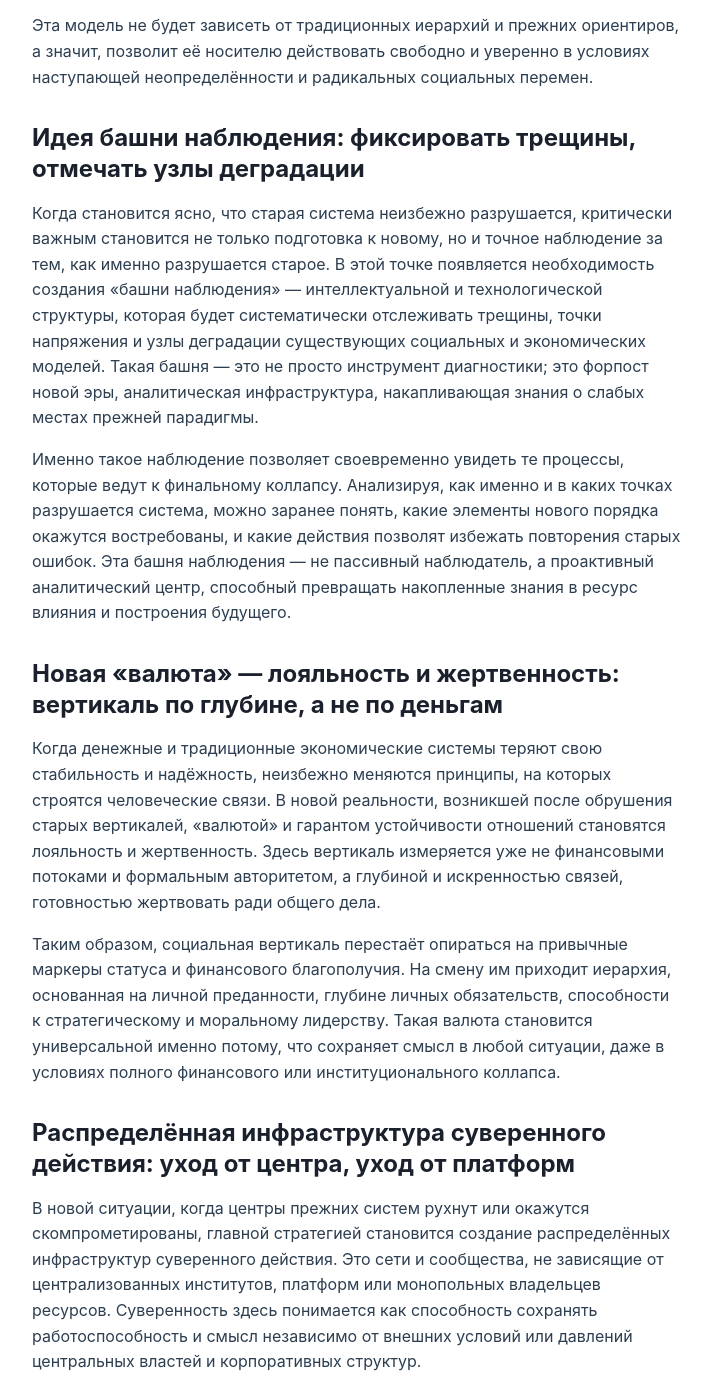
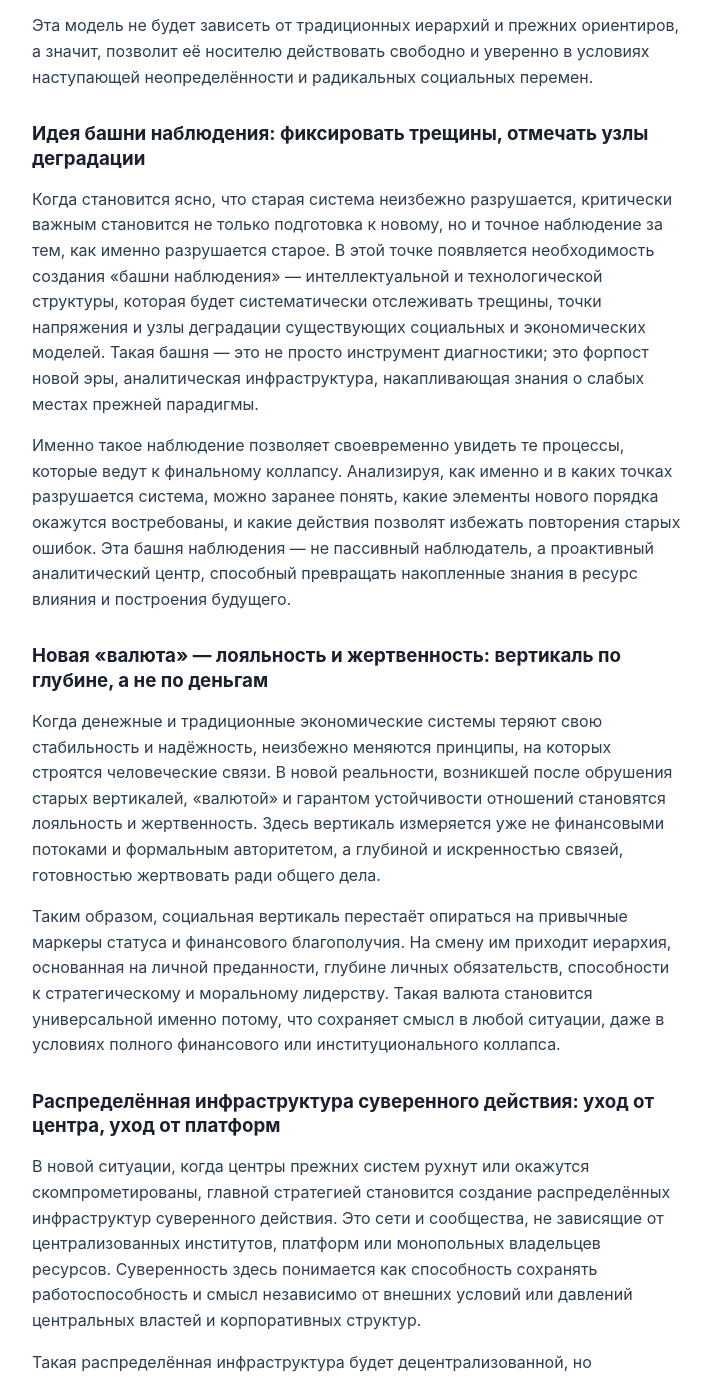
Before and after one commit to timursyrma/enchanted_pages, a plain HTML site: page docs/premonition_of_collapse_pt_7.html in a window 1280 px wide. Shown: the part 1993-3373 px from the top of the page, without its empty margins (283-994 px from the left). Drawn offline with Linux system fonts and the light colour scheme.

Commit message:
feat: new post!

```diff
--- a/docs/premonition_of_collapse_pt_7.html
+++ b/docs/premonition_of_collapse_pt_7.html
@@ -26,13 +26,13 @@
 <p>В результате неизбежного обрушения старых систем важнейшей задачей становится формирование собственной онтологической модели — индивидуальной структуры осознания того, что есть подлинно ценное, а что является лишь пустым симулякром. В мире, перегруженном псевдо-значениями, псевдо-ценностями и псевдо-результатами, главной формой защиты от поглощения хаосом является способность ясно отличать реальность от её имитации.</p>
 <p>Старая эпоха оперировала симулякрами, выдавая их за реальные ценности: фальшивые знания, поверхностные успехи, раздутые цифры капитализации и массового внимания. Новая эпоха требует иного подхода — умения работать с настоящими, онтологическими ценностями, которые не зависят от изменчивости моды или рыночной конъюнктуры. Собственная модель должна базироваться на тех понятиях и принципах, которые сохраняют смысл даже при полном коллапсе внешней среды: глубина, верность, доверие, долгосрочные обязательства.</p>
 <p>Эта модель не будет зависеть от традиционных иерархий и прежних ориентиров, а значит, позволит её носителю действовать свободно и уверенно в условиях наступающей неопределённости и радикальных социальных перемен.</p>
-<h2 id="_3">Идея башни наблюдения: фиксировать трещины, отмечать узлы деградации</h2>
+<h3 id="_3">Идея башни наблюдения: фиксировать трещины, отмечать узлы деградации</h3>
 <p>Когда становится ясно, что старая система неизбежно разрушается, критически важным становится не только подготовка к новому, но и точное наблюдение за тем, как именно разрушается старое. В этой точке появляется необходимость создания «башни наблюдения» — интеллектуальной и технологической структуры, которая будет систематически отслеживать трещины, точки напряжения и узлы деградации существующих социальных и экономических моделей. Такая башня — это не просто инструмент диагностики; это форпост новой эры, аналитическая инфраструктура, накапливающая знания о слабых местах прежней парадигмы.</p>
 <p>Именно такое наблюдение позволяет своевременно увидеть те процессы, которые ведут к финальному коллапсу. Анализируя, как именно и в каких точках разрушается система, можно заранее понять, какие элементы нового порядка окажутся востребованы, и какие действия позволят избежать повторения старых ошибок. Эта башня наблюдения — не пассивный наблюдатель, а проактивный аналитический центр, способный превращать накопленные знания в ресурс влияния и построения будущего.</p>
-<h2 id="_4">Новая «валюта» — лояльность и жертвенность: вертикаль по глубине, а не по деньгам</h2>
+<h3 id="_4">Новая «валюта» — лояльность и жертвенность: вертикаль по глубине, а не по деньгам</h3>
 <p>Когда денежные и традиционные экономические системы теряют свою стабильность и надёжность, неизбежно меняются принципы, на которых строятся человеческие связи. В новой реальности, возникшей после обрушения старых вертикалей, «валютой» и гарантом устойчивости отношений становятся лояльность и жертвенность. Здесь вертикаль измеряется уже не финансовыми потоками и формальным авторитетом, а глубиной и искренностью связей, готовностью жертвовать ради общего дела.</p>
 <p>Таким образом, социальная вертикаль перестаёт опираться на привычные маркеры статуса и финансового благополучия. На смену им приходит иерархия, основанная на личной преданности, глубине личных обязательств, способности к стратегическому и моральному лидерству. Такая валюта становится универсальной именно потому, что сохраняет смысл в любой ситуации, даже в условиях полного финансового или институционального коллапса.</p>
-<h2 id="_5">Распределённая инфраструктура суверенного действия: уход от центра, уход от платформ</h2>
+<h3 id="_5">Распределённая инфраструктура суверенного действия: уход от центра, уход от платформ</h3>
 <p>В новой ситуации, когда центры прежних систем рухнут или окажутся скомпрометированы, главной стратегией становится создание распределённых инфраструктур суверенного действия. Это сети и сообщества, не зависящие от централизованных институтов, платформ или монопольных владельцев ресурсов. Суверенность здесь понимается как способность сохранять работоспособность и смысл независимо от внешних условий или давлений центральных властей и корпоративных структур.</p>
 <p>Такая распределённая инфраструктура будет децентрализованной, но организованной, удерживаемой единым внутренним кодексом или общими целями. Она позволяет избегать уязвимостей централизованного управления и повышает устойчивость всей структуры в условиях кризисов и неопределённости. Именно уход от центра и отказ от зависимости от монопольных платформ делает возможным создание подлинной автономии, способной пережить любые потрясения и обеспечить эффективные действия даже там, где традиционные структуры терпят крах.</p>
         </article>
```
Also changed, not shown: 1 other file.
